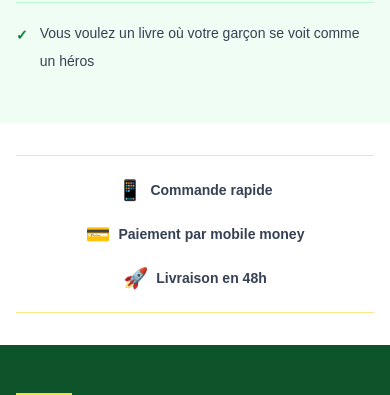
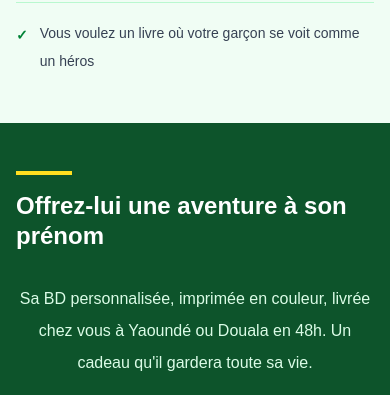
Before and after one commit to wooplans/enfant-prodige, a Next.js app: page /bd/academie-genies in a window 390 px wide. Shown: the part 6900-7295 px from the top of the page. Built offline with nearby package versions, Linux system fonts and the light colour scheme; no server answers; the database is empty.

Commit message:
Remove footer strip from BD detail page
https://claude.ai/code/session_01Qa3J5XNadrB7nct941BCcd

```diff
--- a/components/BDDetailClient.tsx
+++ b/components/BDDetailClient.tsx
@@ -592,21 +592,6 @@ export default function BDDetailClient({ bd, landingPageMode = false, paymentSet
           </ul>
         </FullWidthSection>
 
-        <div className="bg-white px-4 py-8">
-          <div className="mx-auto grid max-w-4xl gap-4 border-y border-amber-200 py-5 text-center sm:grid-cols-3">
-            {[
-              { icon: "📱", label: "Commande rapide" },
-              { icon: "💳", label: "Paiement par mobile money" },
-              { icon: "🚀", label: "Livraison en 48h" },
-            ].map(({ icon, label }) => (
-              <div key={label} className="flex items-center justify-center gap-2 text-sm font-bold text-gray-700">
-                <span className="text-xl">{icon}</span>
-                <span>{label}</span>
-              </div>
-            ))}
-          </div>
-        </div>
-
         <FullWidthSection title="Offrez-lui une aventure à son prénom" tone="dark">
           <div className="mx-auto max-w-3xl text-center">
             <p className="text-base leading-8 text-green-100 md:text-lg">
```
